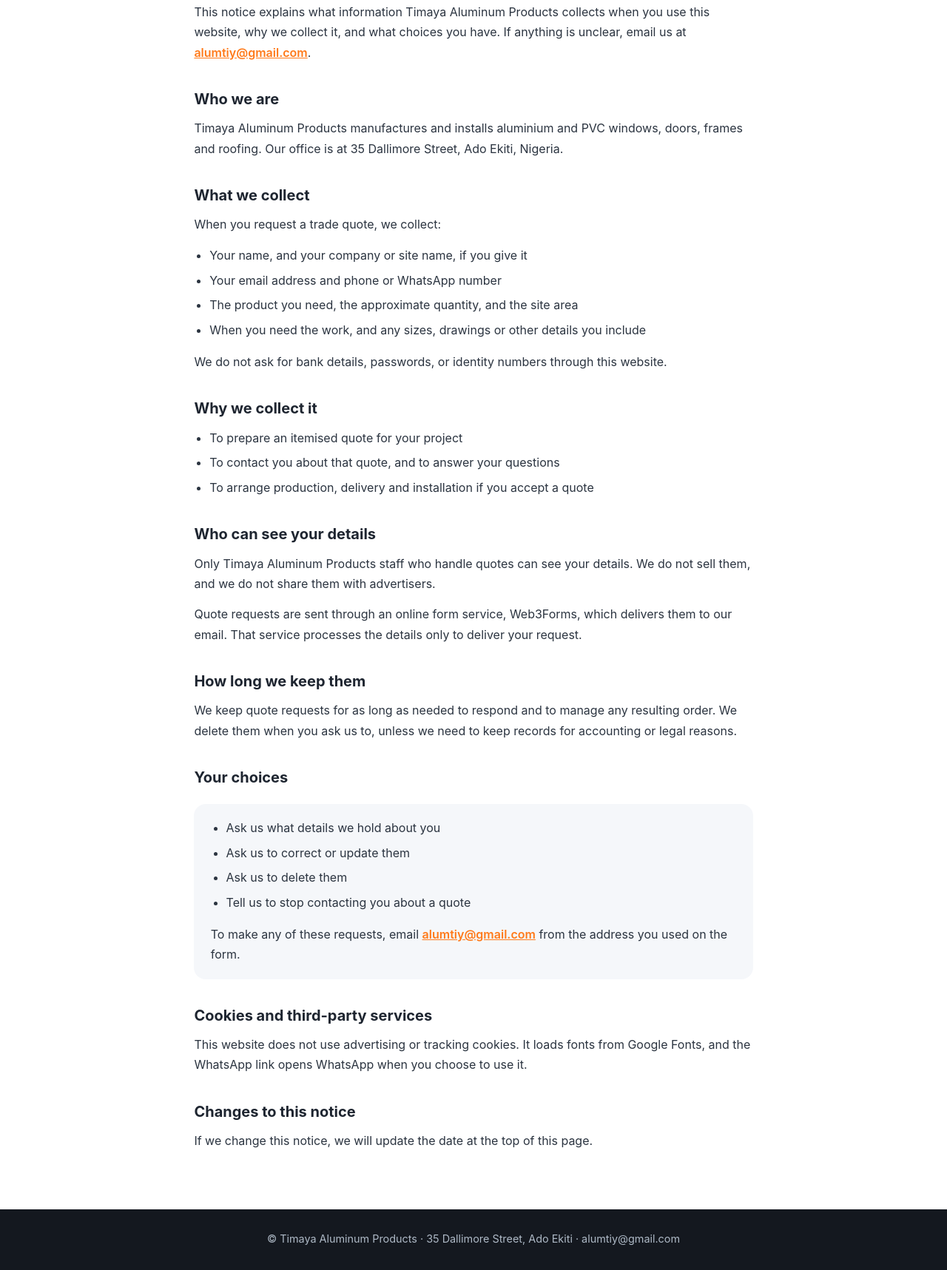
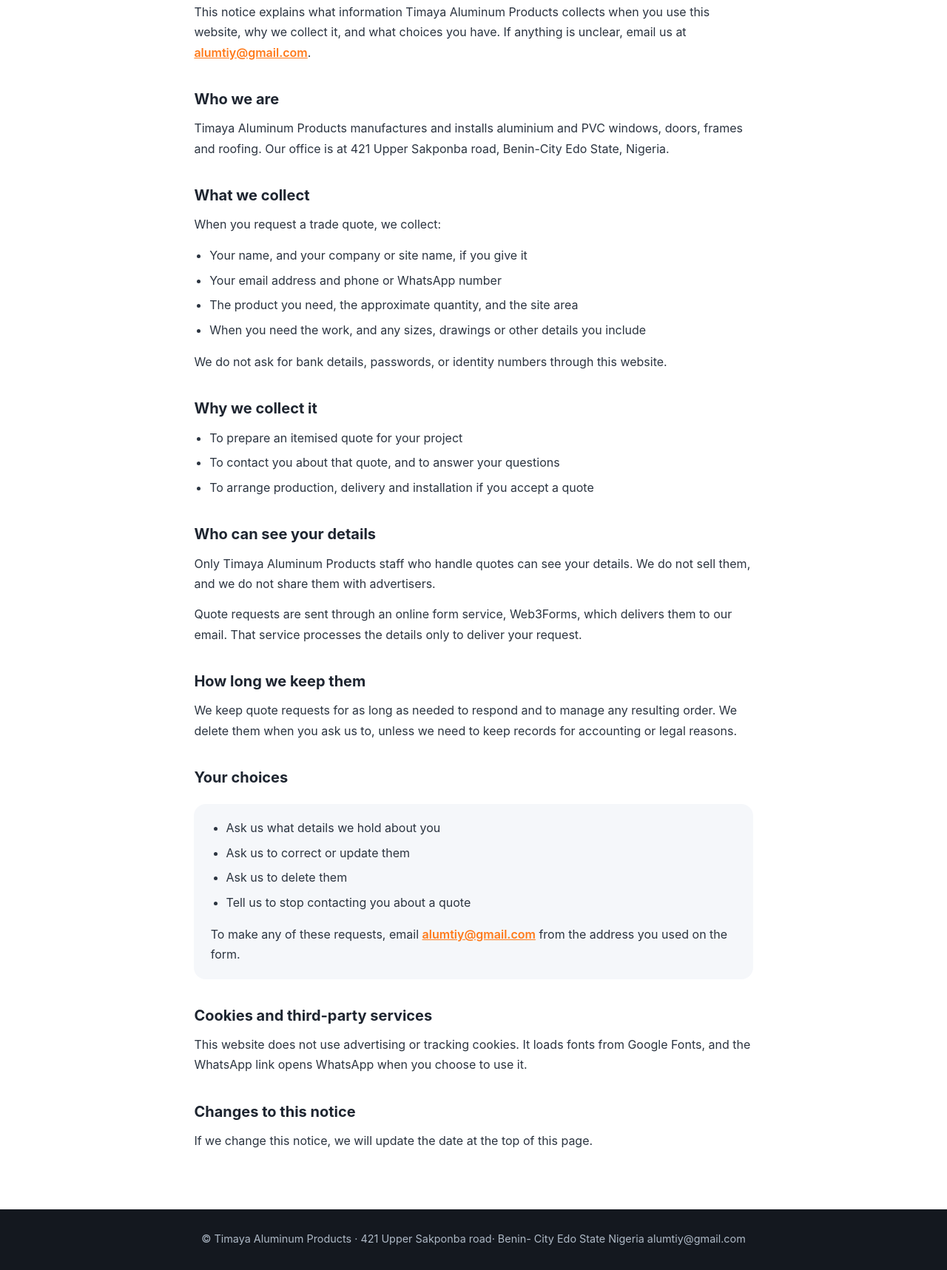
Before and after one commit to nicej7630-cpu/aluminium-site, a plain HTML site: page privacy.html in a window 1280 px wide. Shown: the part 216-1933 px from the top of the page at 74% size. Drawn offline with Linux system fonts and the light colour scheme.

Commit message:
Update company address in privacy.html

```diff
--- a/privacy.html
+++ b/privacy.html
@@ -30,7 +30,7 @@ footer a{color:#fff}</style>
   <p>This notice explains what information Timaya Aluminum Products collects when you use this website, why we collect it, and what choices you have. If anything is unclear, email us at <a href="mailto:alumtiy@gmail.com">alumtiy@gmail.com</a>.</p>
 
   <h2>Who we are</h2>
-  <p>Timaya Aluminum Products manufactures and installs aluminium and PVC windows, doors, frames and roofing. Our office is at 35 Dallimore Street, Ado Ekiti, Nigeria.</p>
+  <p>Timaya Aluminum Products manufactures and installs aluminium and PVC windows, doors, frames and roofing. Our office is at 421 Upper Sakponba road, Benin-City Edo State, Nigeria.</p>
 
   <h2>What we collect</h2>
   <p>When you request a trade quote, we collect:</p>
@@ -73,6 +73,6 @@ footer a{color:#fff}</style>
   <h2>Changes to this notice</h2>
   <p>If we change this notice, we will update the date at the top of this page.</p>
 </main>
-<footer>© Timaya Aluminum Products · 35 Dallimore Street, Ado Ekiti · alumtiy@gmail.com</footer>
+<footer>© Timaya Aluminum Products · 421 Upper Sakponba road· Benin- City Edo State Nigeria alumtiy@gmail.com</footer>
 </body>
 </html>
```
